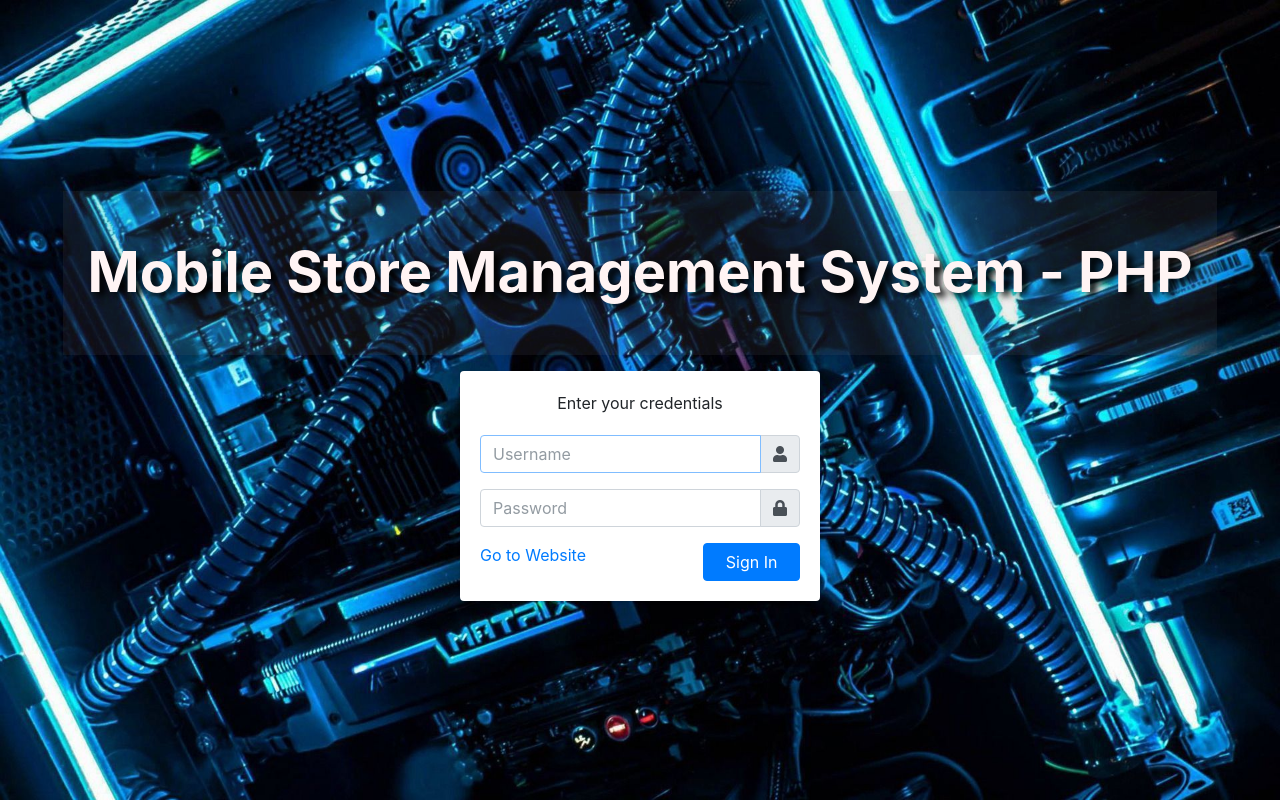
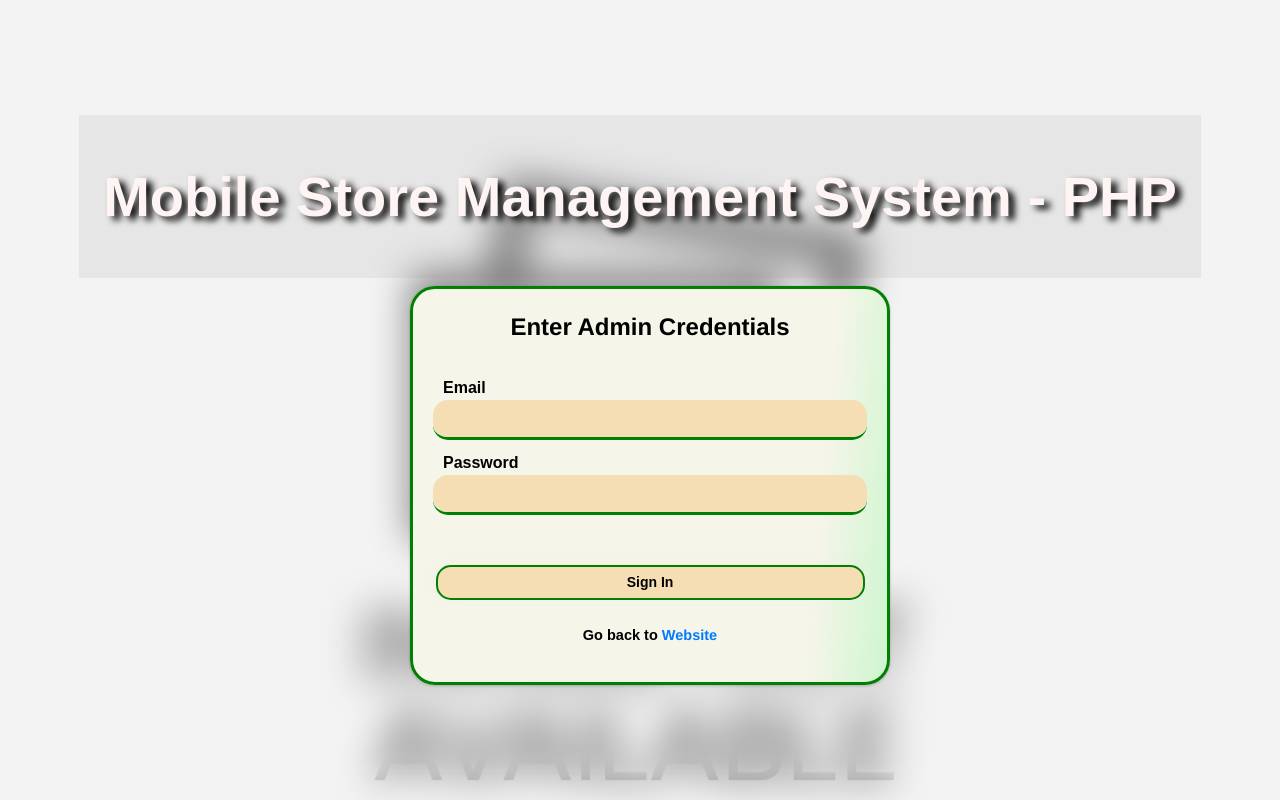
Before and after one commit to NombuleloShongwe/SiteSculptor, a PHP site: page /SiteSculptor/admin/login.php in a window 1280 px wide. Run offline with PHP 8.4, Linux system fonts and the light colour scheme; data comes from the database, SQL or seed files in the repository; data that the repository does not hold is empty; some libraries are stand-ins or nearby versions.

Commit message:
Admin Login Design updated

```diff
--- a/admin/login.php
+++ b/admin/login.php
@@ -2,18 +2,138 @@
 <!DOCTYPE html>
 <html lang="en" class="" style="height: auto;">
 <?php require_once('inc/header.php') ?>
+
 <body class="hold-transition login-page">
   <script>
     start_loader()
   </script>
   <style>
-    body{
+    * {
+      margin: 0;
+      padding: 0;
+      font-family: "Poppins", sans-serif;
+      box-sizing: border-box;
+    }
+
+    body {
+      left: auto;
       background-image: url("<?php echo validate_image($_settings->info('cover')) ?>");
-      background-size:cover;
-      background-repeat:no-repeat;
-      backdrop-filter: contrast(1);
+      background-size: cover;
+      background-repeat: no-repeat;
+      backdrop-filter: blur(20px);
     }
-    #page-title{
+
+    .card {
+      width: 480px;
+      height: max-content;
+      position: relative;
+      border-radius: 25px;
+      margin: 0 -50px;
+    }
+
+    .card-body {
+      color: black;
+      border: 3px solid;
+      border-color: green;
+      border-radius: 25px;
+      background-size: cover;
+      background-position: center;
+      background: linear-gradient(95deg, #02fa44, #f5f5e9, #f5f5e9, #02fa44);
+      background-size: 300% 300%;
+      animation: color 24s ease-in-out infinite;
+    }
+
+    .card-body .login-box-msg {
+      font-size: 24px;
+      text-align: center;
+      font-weight: 700;
+      font-family: 'Franklin Gothic Medium', 'Arial Narrow', Arial, sans-serif;
+    }
+
+    @keyframes color {
+      0% {
+        background-position: 0 50%;
+      }
+
+      50% {
+        background-position: 100% 50%;
+      }
+
+      100% {
+        background-position: 0 50%;
+      }
+    }
+
+    .input-group {
+      width: 100%;
+      height: 40px;
+      border-bottom: 3px solid green;
+      border-bottom-left-radius: 15px;
+      border-bottom-right-radius: 15px;
+      margin: 35px 0;
+    }
+
+    .input-group input {
+      width: 100%;
+      height: 100%;
+      background: wheat;
+      border-radius: 15px;
+      border: none;
+      outline: none;
+      font-size: 16px;
+      color: black;
+      padding-left: 10px;
+      font-weight: 500;
+      padding-right: 28px;
+    }
+
+    .input-group label {
+      position: absolute;
+      top: auto;
+      left: 10px;
+      transform: translateY(-100%);
+      font-size: 16px;
+      font-weight: 500;
+      pointer-events: none;
+    }
+
+    .row button {
+      width: 100%;
+      margin: 0 10px;
+      height: 35px;
+      margin-top: 15px;
+      font-weight: 700;
+      background-color: wheat;
+      border: 2px solid green;
+      cursor: pointer;
+      font-size: 14px;
+      border-radius: 15px;
+      color: black;
+      box-shadow: 0 0 10px rgba(241, 238, 238, 0.5);
+      transition: .5s ease;
+    }
+
+    .goto-client {
+      font-size: 14.5px;
+      font-weight: 600;
+      text-align: center;
+      margin-top: 25px;
+    }
+
+    .goto-client p a {
+      text-align: center;
+      font-weight: 700;
+      font-family: 'Franklin Gothic Medium', 'Arial Narrow', Arial, sans-serif;
+    }
+
+    .goto-client p a:hover {
+      text-decoration: underline;
+      font-weight: 700;
+      font-family: 'Franklin Gothic Medium', 'Arial Narrow', Arial, sans-serif;
+      color: green;
+    }
+
+    #page-title {
       text-shadow: 6px 4px 7px black;
       font-size: 3.5em;
       color: #fff4f4 !important;
@@ -23,36 +143,30 @@
   <h1 class="text-center text-white px-4 py-5" id="page-title"><b><?php echo $_settings->info('name') ?></b></h1>
   <div class="login-box">
     <!-- /.login-logo -->
-  <div class="card card-primary my-2">
+    <!-- before <div class="card card-primary my-2">-->
+    <div class="card">
       <div class="card-body">
-      <p class="login-box-msg"> Enter your credentials</p>
+        <p class="login-box-msg"> Enter Admin Credentials</p>
         <form id="login-frm" action="" method="post">
-        <div class="input-group mb-3">
-          <input type="text" class="form-control" name="username" autofocus placeholder="Username">
-          <div class="input-group-append">
-            <div class="input-group-text">
-              <span class="fas fa-user"></span>
+          <div class="input-group">
+            <input type="text" name="username">
+            <label>Email</label>
           </div>
-          </div>
-        </div>
-        <div class="input-group mb-3">
-          <input type="password" class="form-control"  name="password" placeholder="Password">
-          <div class="input-group-append">
-            <div class="input-group-text">
-              <span class="fas fa-lock"></span>
-            </div>
-          </div>
+          <div class="input-group">
+            <input type="password" name="password">
+            <label>Password</label>
+
           </div>
           <div class="row">
-          <div class="col-8">
-            <a href="<?php echo base_url ?>">Go to Website</a>
+            <button type="submit">Sign In</button>
           </div>
-          <!-- /.col -->
-          <div class="col-4">
-            <button type="submit" class="btn btn-primary btn-block">Sign In</button>
+          <div class="goto-client">
+            <p>
+              Go back to
+              <a href="<?php echo base_url ?>">Website</a>
+            </p>
           </div>
-          <!-- /.col -->
-        </div>
+
         </form>
         <!-- /.social-auth-links -->
 
@@ -75,9 +189,10 @@
   <script src="dist/js/adminlte.min.js"></script>
 
   <script>
-  $(document).ready(function(){
+    $(document).ready(function() {
       end_loader();
     })
   </script>
 </body>
+
 </html>
```
Also changed, not shown: uploads/1680484800_bg.jpg (deleted), uploads/1709216160_back_image.jpg (added). Lines whose indentation alone changed are shown as unchanged.
